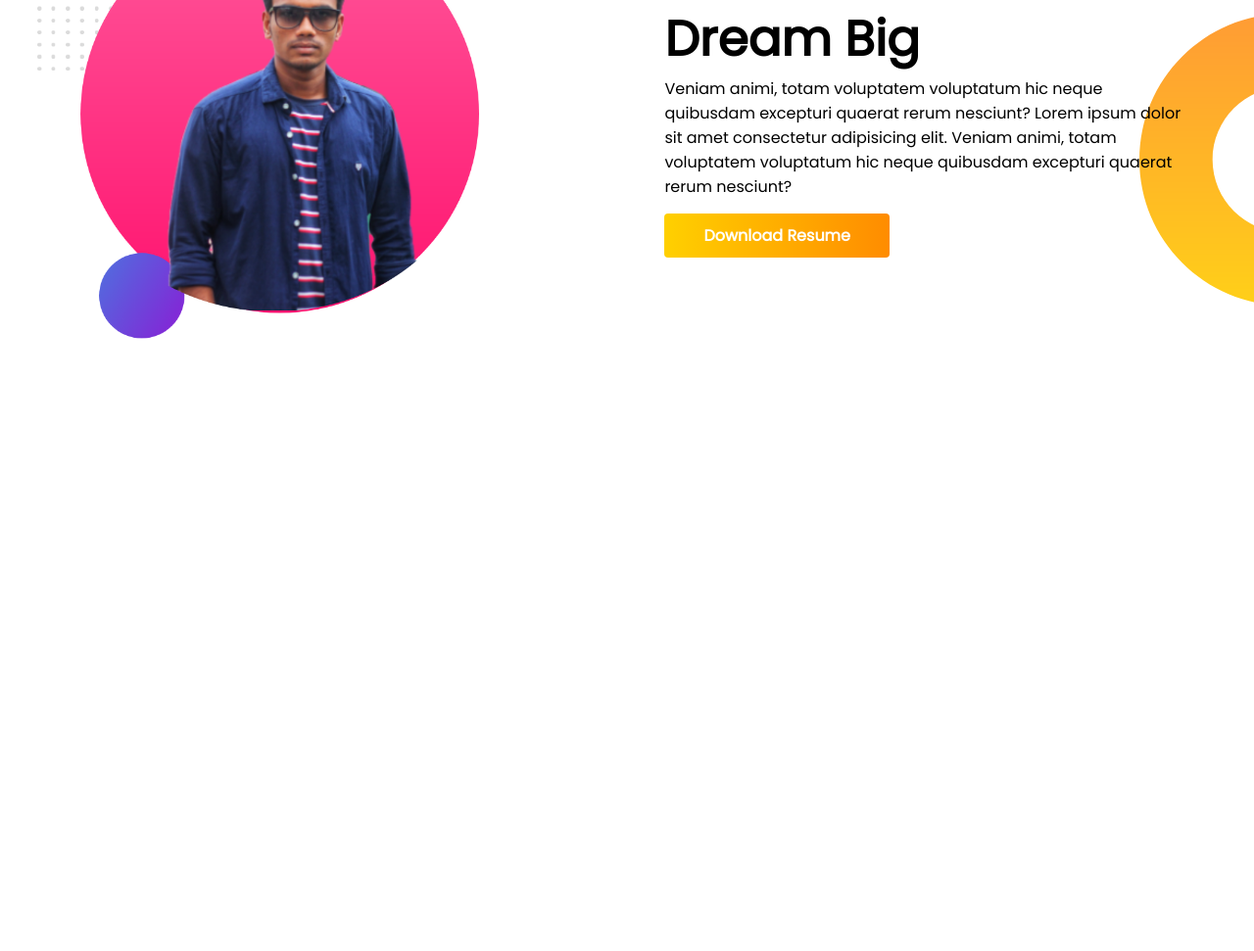
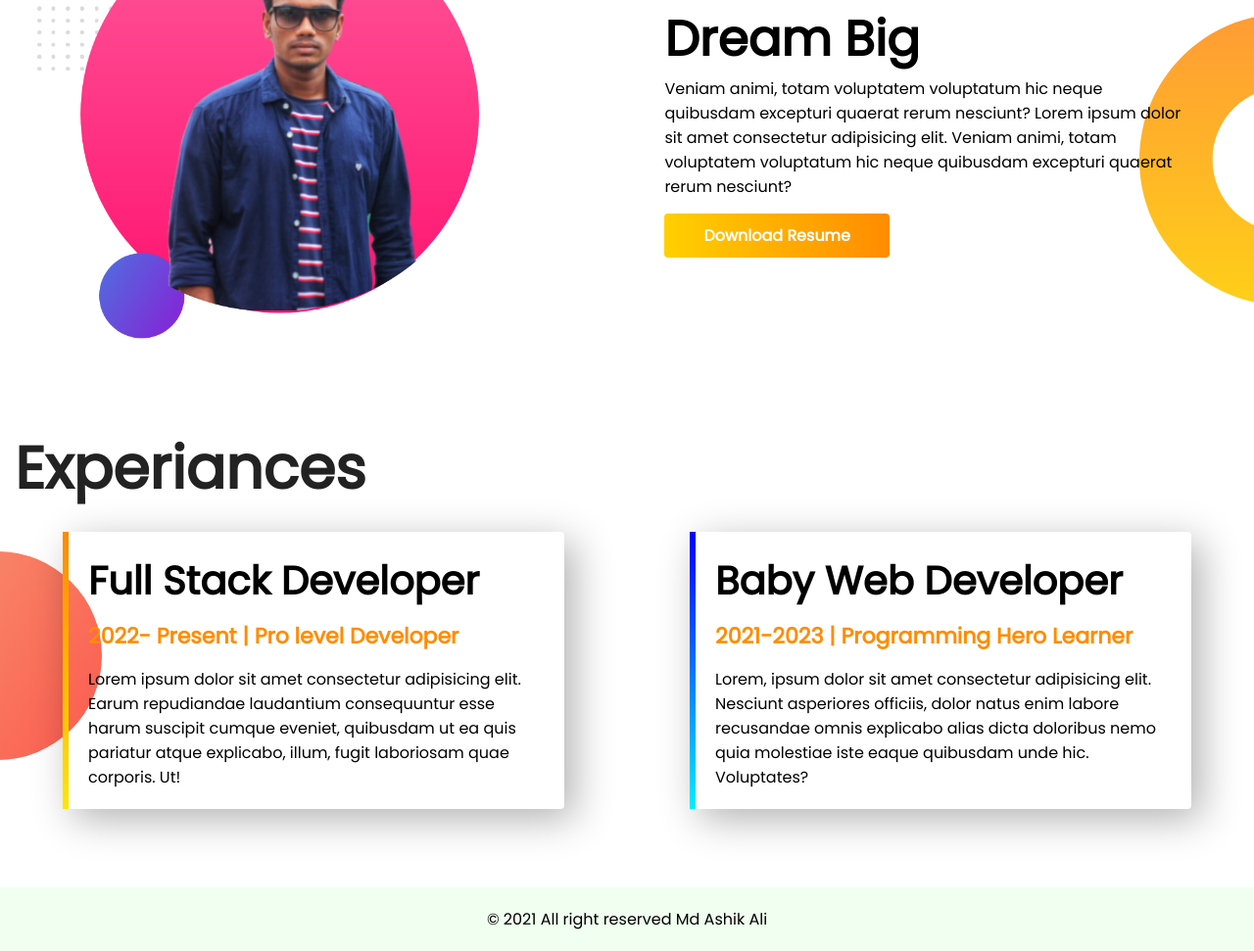
Before and after one commit to ashik-ashik/personal-portfolio, a plain HTML site: page index.html in a window 1280 px wide. Shown: the part 661-1632 px from the top of the page at 98% size. Before the commit the page ends 1194 px from the top, so only its background shows below. Drawn offline with Linux system fonts and the light colour scheme.

Commit message:
added experiances section

```diff
--- a/css/index.css
+++ b/css/index.css
@@ -13,7 +13,7 @@
 .about-me .title-2 span{
   color: darkorange;
 }
-section{
+.flex{
   display: flex;
   justify-content: space-between;
   align-items: center;
@@ -59,3 +59,48 @@ img{
   background-repeat: no-repeat;
   background-position: right;
 }
+
+.experiance{
+  background: url(../img/exp-bg.png);
+  background-repeat: no-repeat;
+  background-position: center left;
+}
+.experiance h1{
+  font-size: 60px;
+  margin-left: 15px;
+  color: #222;
+}
+.experiance-item{
+  width: 40%;
+  margin: 0 5%;
+  padding: 20px;
+  box-shadow: 10px 10px 40px #0000004f;
+  border-radius: 4px;
+}
+.experiance-item h2{
+  font-size: 40px;
+  margin-bottom: 10px;
+}
+.experiance-item h4{
+  font-size: 22px;
+  color: darkorange;
+}
+.experiance-item p{
+  margin-top: 15px;
+}
+#full-stack-dev{
+  border-left: 6px solid;
+  border-image: linear-gradient(#ff8800, #ffe600);
+  border-image-slice: 1;
+}
+#baby-dev{
+  border-left: 6px solid;
+  border-image: linear-gradient(#00f, #00eeff);
+  border-image-slice: 1;
+}
+
+footer {
+  text-align: center;
+  padding: 20px 0;
+  background: honeydew;
+}
--- a/index.html
+++ b/index.html
@@ -11,7 +11,7 @@
 </head>
 <body>
 
-  <section class="home">
+  <section class="home flex">
     <div class="about-me half">
       <h2 class="title-1">Welcome To</h2>
       <h2 class="title-2"><span>MD Ashik Ali</span>'s World</h2>
@@ -29,7 +29,7 @@
 
 
   <!-- dream section -->
-  <section class="dream-big">
+  <section class="dream-big flex">
 
     <div class="my-img half">
       <img src="./img/my-bg2.png" alt="">
@@ -50,9 +50,30 @@
 
   <!-- experianve section -->
   <section class="experiance">
-
+    <h1 class="exp">Experiances</h1>
+    <div class="flex">
+      <div class="experiance-item" id="full-stack-dev">
+        <h2>Full Stack Developer</h2>
+        <h4>2022- Present | Pro level Developer</h4>
+        <p>
+          Lorem ipsum dolor sit amet consectetur adipisicing elit. Earum repudiandae laudantium consequuntur esse harum suscipit cumque eveniet, quibusdam ut ea quis pariatur atque explicabo, illum, fugit laboriosam quae corporis. Ut!
+        </p>
+      </div>
+      <div class="experiance-item" id="baby-dev">
+        <h2>Baby Web Developer</h2>
+        <h4>2021-2023 | Programming Hero Learner</h4>
+        <p>
+          Lorem, ipsum dolor sit amet consectetur adipisicing elit. Nesciunt asperiores officiis, dolor natus enim labore recusandae omnis explicabo alias dicta doloribus nemo quia molestiae iste eaque quibusdam unde hic. Voluptates?
+        </p>
+      </div>
+    </div>
   </section>
   <!-- ! experianve section -->
 
+  <footer>
+    <p>
+      &copy; 2021 All right reserved Md Ashik Ali
+    </p>
+  </footer>
 </body>
 </html>
```
